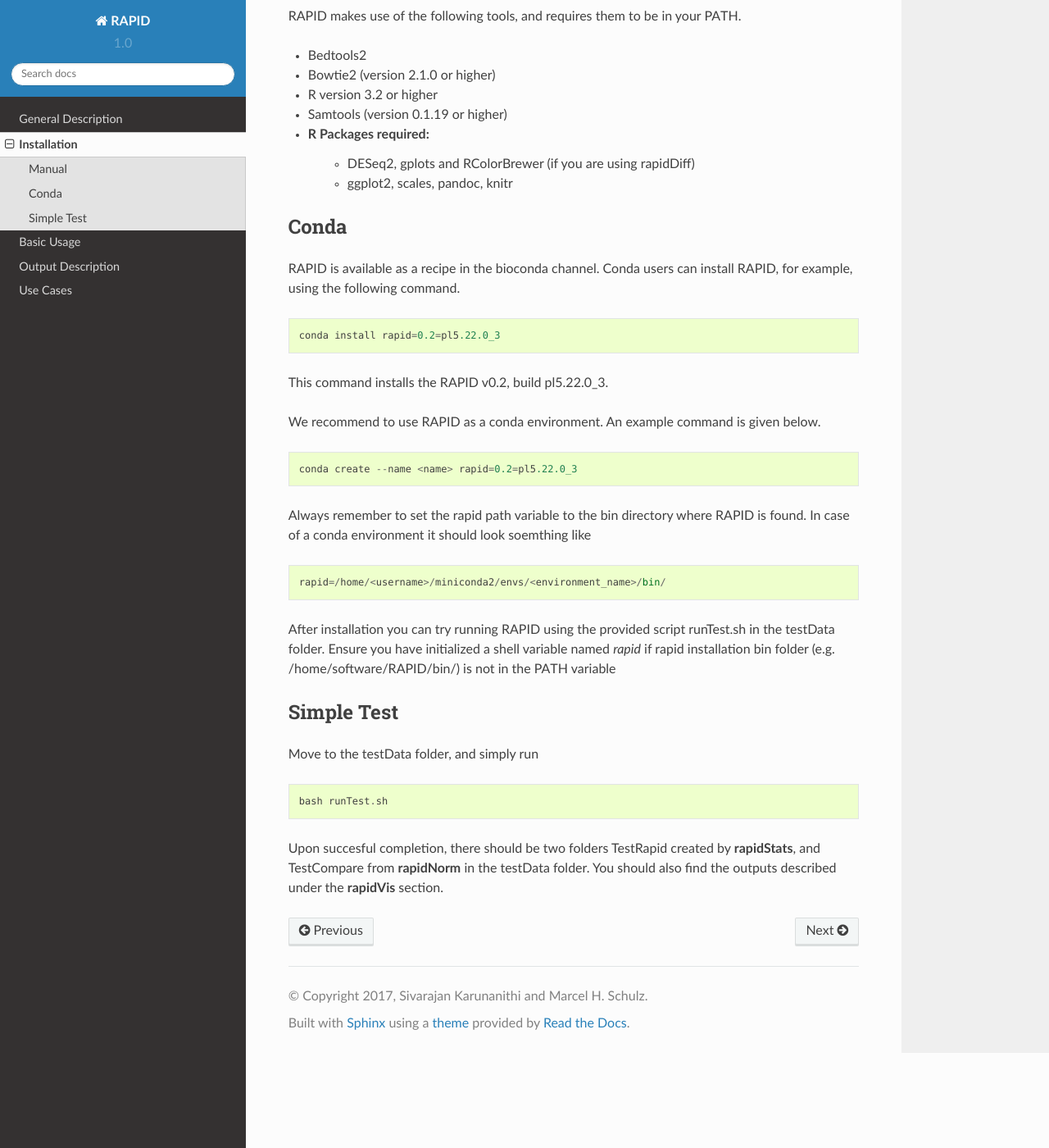
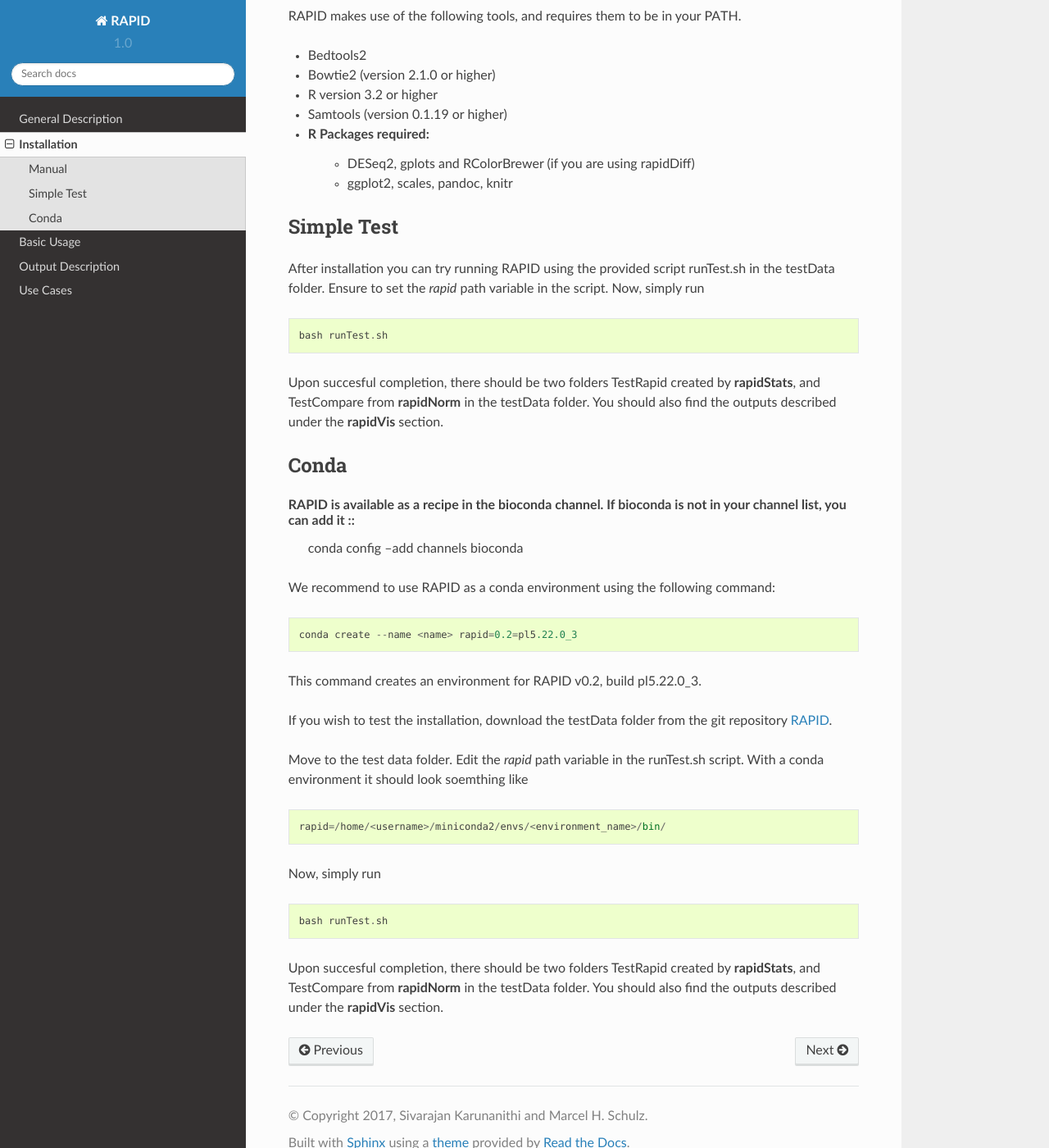
Before and after one commit to SchulzLab/RAPID, a Sphinx documentation site: the page built from docs/Installation.rst, in a window 1280 px wide and 1400 px high, scrolled down 376 px. Shown: the whole window at 82% size. Built offline with Sphinx 7.4.7 and the Read the Docs theme 2.0.0, drawn with Linux system fonts in a browser that asks for light colours.

Commit message:
Updating Conda environment details

```diff
--- a/docs/Installation.rst
+++ b/docs/Installation.rst
@@ -21,34 +21,37 @@
    * DESeq2, gplots and RColorBrewer (if you are using rapidDiff)
    * ggplot2, scales, pandoc, knitr
 
-
-Conda
------
-
-RAPID is available as a recipe in the bioconda channel. Conda users can install RAPID, for example, using the following command. ::
-
-    conda install rapid=0.2=pl5.22.0_3
-
-This command installs the RAPID v0.2, build pl5.22.0_3.
-
-We recommend to use RAPID as a conda environment. An example command is given below. ::
-
-    conda create --name <name> rapid=0.2=pl5.22.0_3
-
-Always remember to set the rapid path variable to the bin directory where RAPID is found. In case of a conda environment it should look soemthing like ::
-
-    rapid=/home/<username>/miniconda2/envs/<environment_name>/bin/
-
-After installation you can try running RAPID using the provided script runTest.sh in the testData folder.
-Ensure you have initialized a shell variable named *rapid* if rapid installation bin folder (e.g. /home/software/RAPID/bin/) is not in the PATH variable
-
-
 Simple Test
 -----------
-
-Move to the testData folder, and simply run ::
+After installation you can try running RAPID using the provided script runTest.sh in the testData folder. Ensure to set the *rapid* path variable in the script.
+Now, simply run ::
 
     bash runTest.sh
 
 Upon succesful completion, there should be two folders TestRapid created by **rapidStats**, and TestCompare from **rapidNorm** in the testData folder.
 You should also find the outputs described under the **rapidVis** section.
+
+Conda
+-----
+
+RAPID is available as a recipe in the bioconda channel. If bioconda is not in your channel list, you can add it ::
+    conda config --add channels bioconda
+
+We recommend to use RAPID as a conda environment using the following command: ::
+
+    conda create --name <name> rapid=0.2=pl5.22.0_3
+
+This command creates an environment for RAPID v0.2, build pl5.22.0_3.
+
+If you wish to test the installation, download the testData folder from the git repository `RAPID <https://github.com/SchulzLab/RAPID>`_.
+
+Move to the test data folder. Edit the *rapid* path variable in the runTest.sh script. With a conda environment it should look soemthing like ::
+
+    rapid=/home/<username>/miniconda2/envs/<environment_name>/bin/
+
+Now, simply run ::
+
+    bash runTest.sh
+
+Upon succesful completion, there should be two folders TestRapid created by **rapidStats**, and TestCompare from **rapidNorm** in the testData folder.
+You should also find the outputs described under the **rapidVis** section.
```
